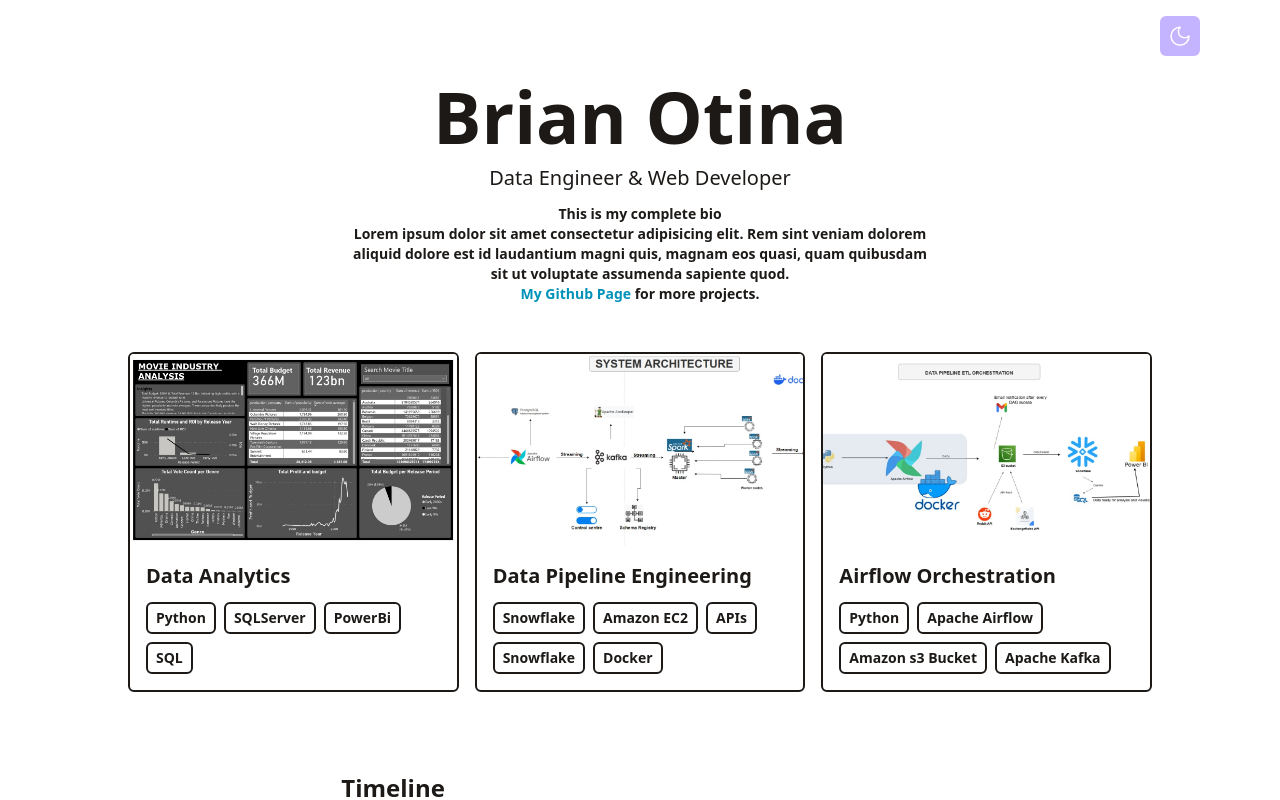
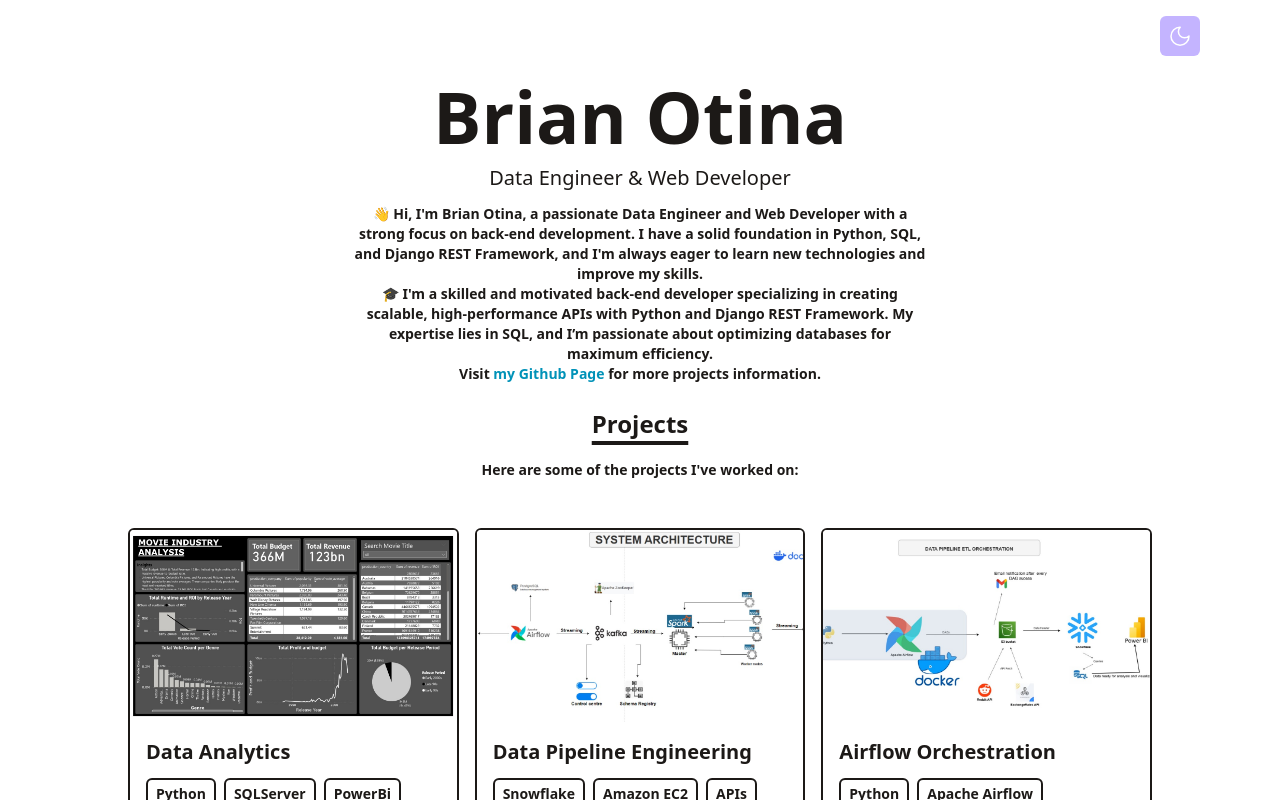
Before and after one commit to otinabrayo/brianotina-portfolio, a React (Vite) app: page / in a window 1280 px wide. Shown: the top 800 px of the page. Built offline with nearby package versions, Linux system fonts and the light colour scheme.

Commit message:
Initial Commit

```diff
--- a/src/components/Intro.jsx
+++ b/src/components/Intro.jsx
@@ -1,4 +1,5 @@
 import React from "react"
+import Title from "./Title";
 
 function Intro() {
   return (
@@ -10,19 +11,27 @@ function Intro() {
             Data Engineer & Web Developer
         </p>
         <p className="text-sm max-w-xl mb-6 font-bold">
-            This is my complete bio <br/>
-            Lorem ipsum dolor sit amet consectetur
-            adipisicing elit. Rem sint veniam dolorem aliquid dolore est id
-            laudantium magni quis, magnam eos quasi, quam quibusdam sit ut
-            voluptate assumenda sapiente quod. <br/>
+            👋 Hi, I'm Brian Otina, a passionate Data Engineer and Web Developer with a strong
+            focus on back-end development. I have a solid foundation in Python, SQL, and Django
+            REST Framework, and I'm always eager to learn new technologies and improve my skills.
+            <br/>
+            🎓 I'm a skilled and motivated back-end developer specializing in creating scalable,
+            high-performance APIs with Python and Django REST Framework. My expertise lies in SQL,
+            and I’m passionate about optimizing databases for maximum efficiency.
+            <br/>
+            Visit {' '}
             <a className="text-cyan-600 hover:underline underline-offset-3 decoration-red-600"
                 href="https://github.com/otinabrayo"
                 rel='noreferrer noopener'
                 target="_blank"
                 >
-                My Github Page
+                my Github Page
             </a> {' '}
-            for more projects.
+            for more projects information.
+        </p>
+        <Title id="projects">Projects</Title>
+        <p className="text-sm max-w-xl mb-6 font-bold">
+            Here are some of the projects I've worked on:
         </p>
     </div>
   )
--- a/src/styles/tailwind.css
+++ b/src/styles/tailwind.css
@@ -1 +1,3 @@
 @import "tailwindcss";
+
+@custom-variant dark (&:where(.dark, .dark *));
--- a/tailwind.config.cjs
+++ /dev/null
@@ -1,12 +0,0 @@
-module.exports = {
-	content: ['./index.html', './src/**/*.{jsx, js}'],
-	darkMode: 'class',
-	theme: {
-		extend: {
-			fontFamily: {
-				inter: ['inter', 'serif'],
-			},
-		},
-	},
-	plugins: [],
-};
```
